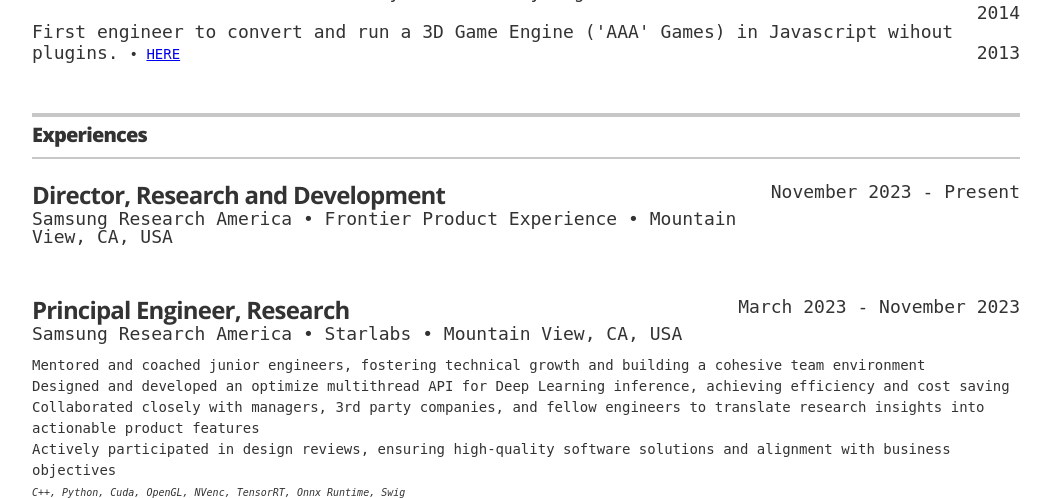
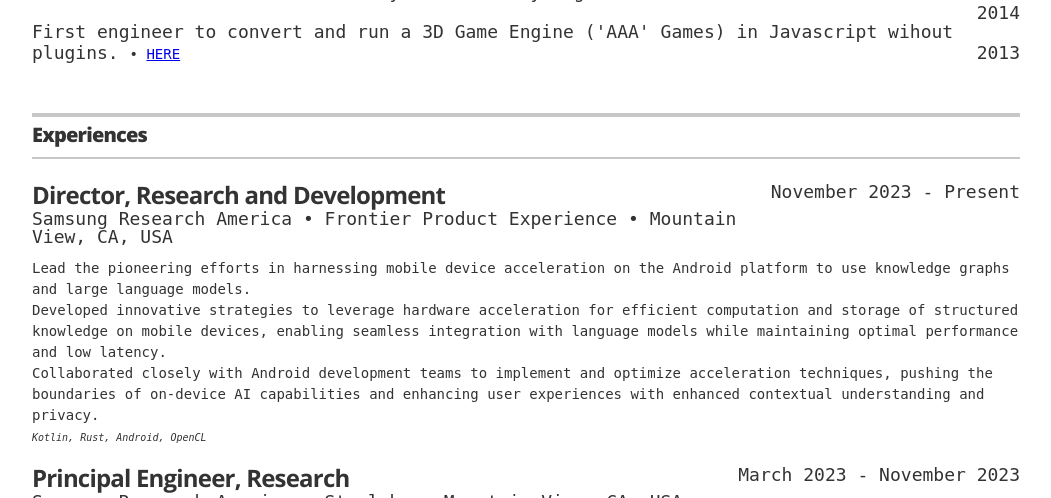
Before and after one commit to anthonyliot/profile, a Jekyll site: the page built from docs/index.html, in a window 1280 px wide and 900 px high, scrolled down 1293 px, cut to the strip 0-498 px from the top of the window. Shown: the whole strip, without its empty margins (114-1165 px from the left). Built offline with Jekyll 4.4.1, drawn with Linux system fonts in a browser that asks for light colours.

Commit message:
Update resume
Signed-off-by: Anthony Liot <wolfviking0@yahoo.com>

```diff
--- a/docs/_data/experiences.yml
+++ b/docs/_data/experiences.yml
@@ -8,8 +8,11 @@
   place: Mountain View, CA, USA
   link: empty
   lab: Frontier Product Experience
-  descs:
-  technologies:
+  descs: desc1,desc2,desc3
+  desc1: Lead the pioneering efforts in harnessing mobile device acceleration on the Android platform to use knowledge graphs and large language models.
+  desc2: Developed innovative strategies to leverage hardware acceleration for efficient computation and storage of structured knowledge on mobile devices, enabling seamless integration with language models while maintaining optimal performance and low latency.
+  desc3: Collaborated closely with Android development teams to implement and optimize acceleration techniques, pushing the boundaries of on-device AI capabilities and enhancing user experiences with enhanced contextual understanding and privacy.
+  technologies: Kotlin, Rust, Android, OpenCL
   projects:
 
 exp6:
@@ -84,6 +87,7 @@
   desc2: Implement 3D Framework to generate 3D Virtual Shop using QT interface
   desc3: Implement 3D Player for mobile to preview 3D Virtual Shop (KLEE3D)
   technologies: C++, JS, QT, iOS, Android, macOS, Unigine Engine
+  newpage: yes
   projects:
 
 exp1:
@@ -96,7 +100,6 @@
   desc2: Develop multiple 3D Game for mobiles using Unigine Engine
   projects: Crypt,crypt-webgl.unigine.com,github.com/anthonyliot/crypt/blob/main/assets/screenshots/00.png?raw=true
   technologies: C++, NPAPI, ActiveX, iOS, Android, macOS, Unigine Engine
-  newpage: yes
   link:
   lab:
 
```
